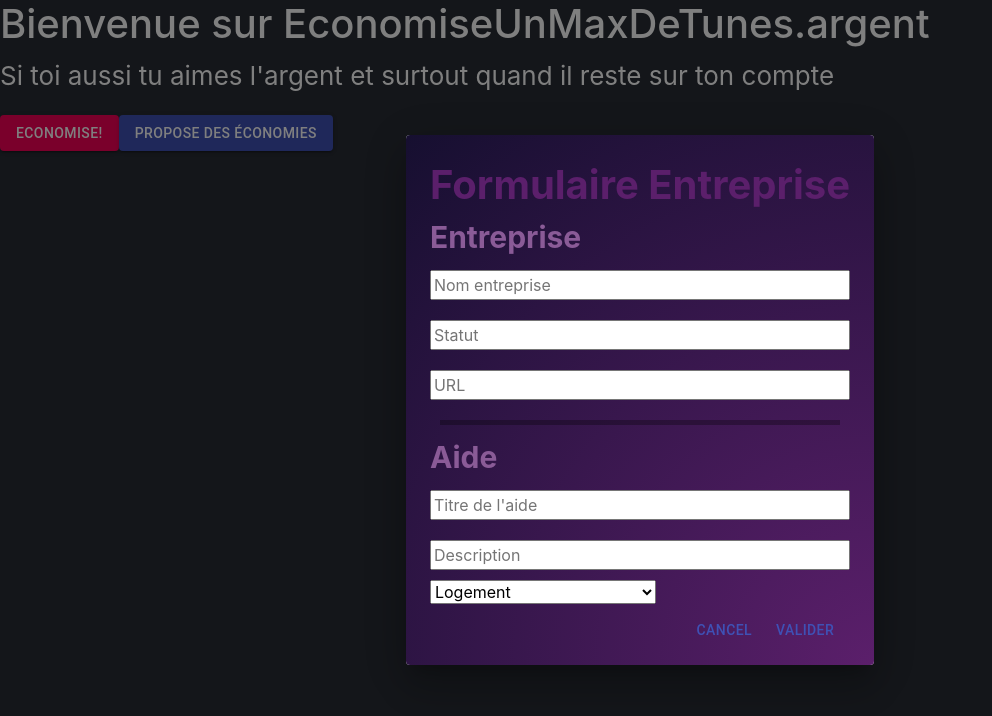
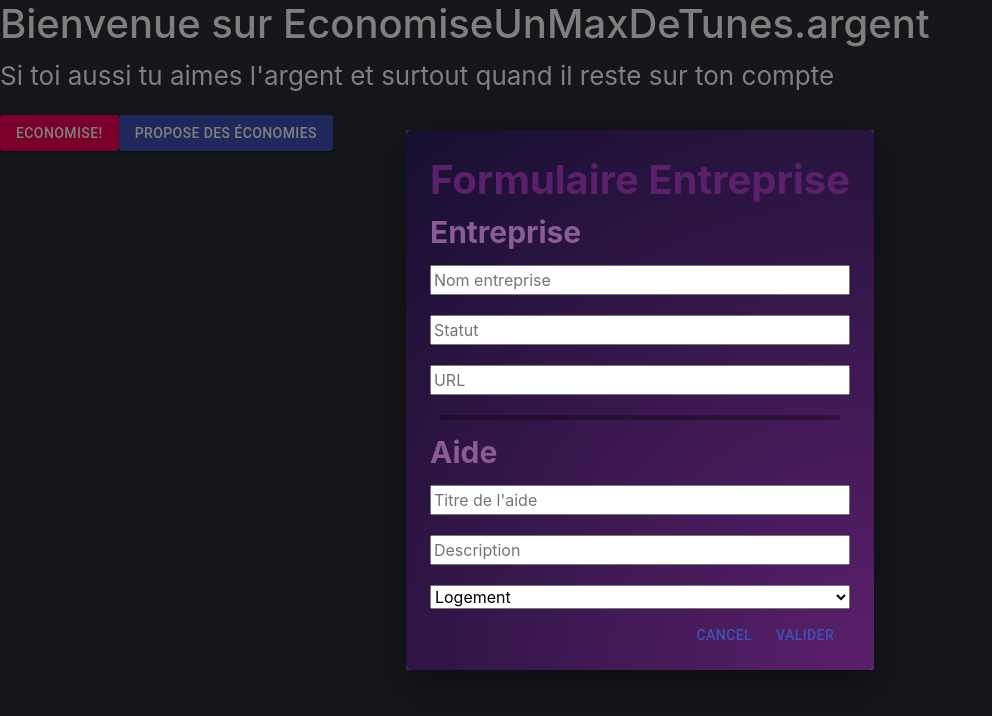
Before and after one commit to NDI-ICE-2019/NDI-template-react, a React (Create React App) app: page / in a window 1280 px wide. Both pictures are taken after a click on the button "PROPOSE DES ÉCONOMIES". Shown: the top 716 px of the page, without its empty margins (0-992 px from the left). Built offline with nearby package versions, Linux system fonts and the light colour scheme; what office-ui-fabric-react would draw is missing.

Commit message:
[css] added some css

```diff
--- a/src/assets/styles/company.scss
+++ b/src/assets/styles/company.scss
@@ -27,3 +27,8 @@
     width: 100%;
   }
 }
+
+.field-company {
+  width: 100%;
+  margin-top: 10px;
+}
--- a/src/components/save-company.js
+++ b/src/components/save-company.js
@@ -181,7 +181,7 @@ class SaveCompany extends Component {
                       <div>
                         <select
                           onChange={event => {}}
-                          style={{ display: "block" }}
+                          className="field-company"
                           {...field}
                         >
                           <option value="" label="Selectionner une catégorie" />
```
